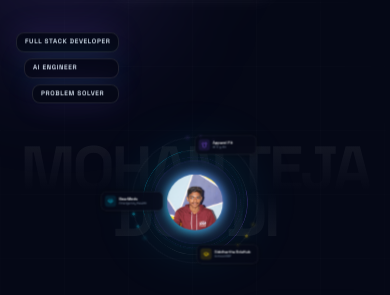
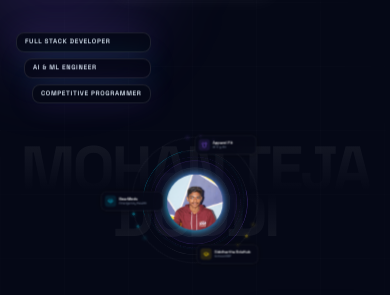
Before and after one commit to mohanteja781112/mohanteja-portfolio, a React (Vite) app in the folder frontend/: page / in a window 390 px wide. Shown: the part 190-485 px from the top of the page. Built offline with nearby package versions, Linux system fonts and the light colour scheme.

Commit message:
Update achievement metrics to Pull Requests

```diff
--- a/frontend/src/components/About.jsx
+++ b/frontend/src/components/About.jsx
@@ -229,15 +229,7 @@ const About = () => {
     <section id="about" className="relative w-full min-h-[100dvh] flex items-center py-20 lg:py-0 px-4 sm:px-8 bg-[#050816] overflow-hidden">
       <BackgroundEffects />
 
-      {/* HUGE BACKGROUND TEXT */}
-      <motion.div
-        style={{ y }}
-        className="absolute inset-0 flex items-center justify-center pointer-events-none z-0 overflow-hidden"
-      >
-        <h1 className="text-[6rem] sm:text-[10rem] md:text-[14rem] lg:text-[20rem] font-black text-transparent bg-clip-text bg-gradient-to-b from-white/[0.03] to-transparent select-none tracking-tighter mix-blend-screen whitespace-nowrap">
-          KNOW ME
-        </h1>
-      </motion.div>
+
 
       <div className="container mx-auto relative z-10 max-w-6xl w-full">
         <div className="grid grid-cols-1 lg:grid-cols-12 gap-3 sm:gap-6 lg:gap-6 xl:gap-8 items-stretch h-full">
--- a/frontend/src/components/Achievements.jsx
+++ b/frontend/src/components/Achievements.jsx
@@ -156,9 +156,9 @@ const milestones = [
 
 const metrics = [
   { label: "Hackathon Awards", value: "2", icon: Trophy },
-  { label: "Open Source Programs", value: "1", icon: Star },
+  { label: "Open Source Program", value: "1", icon: Star },
   { label: "Leadership Roles", value: "1", icon: User },
-  { label: "Teams Competed Against", value: "100+", icon: Users }
+  { label: "Pull Requests", value: "10+", icon: Users }
 ];
 
 const constellationNodes = [
--- a/frontend/src/components/BackgroundEffects.jsx
+++ b/frontend/src/components/BackgroundEffects.jsx
@@ -86,6 +86,12 @@ const BackgroundEffects = () => {
     };
 
     const animate = () => {
+      if (numParticles === 0) {
+        ctx.clearRect(0, 0, canvas.width, canvas.height);
+        // Do not request next frame if no particles, saving massive CPU/battery on mobile
+        return;
+      }
+
       ctx.clearRect(0, 0, canvas.width, canvas.height);
 
       particles.forEach(p => {
@@ -97,19 +103,22 @@ const BackgroundEffects = () => {
       animationFrameId = requestAnimationFrame(animate);
     };
 
-    animate();
+    // Only start loop if particles exist
+    if (numParticles > 0) {
+      animate();
+    }
 
     return () => {
       resizeObserver.disconnect();
-      cancelAnimationFrame(animationFrameId);
+      if (animationFrameId) cancelAnimationFrame(animationFrameId);
     };
   }, []);
 
   return (
     <div className="absolute inset-0 overflow-hidden pointer-events-none z-0">
       <div className="absolute inset-0 bg-[#050816]" />
-      <div className="absolute top-[-20%] left-[-10%] w-[50%] h-[50%] bg-[#8B5CF6]/15 blur-[60px] lg:blur-[120px] rounded-full" />
-      <div className="absolute bottom-[-20%] right-[-10%] w-[50%] h-[50%] bg-[#06B6D4]/10 blur-[60px] lg:blur-[120px] rounded-full" />
+      <div className="absolute top-[-20%] left-[-10%] w-[50%] h-[50%] bg-[#8B5CF6]/15 blur-[40px] md:blur-[80px] lg:blur-[120px] rounded-full will-change-transform" />
+      <div className="absolute bottom-[-20%] right-[-10%] w-[50%] h-[50%] bg-[#06B6D4]/10 blur-[40px] md:blur-[80px] lg:blur-[120px] rounded-full will-change-transform" />
       <div className="absolute inset-0 bg-[linear-gradient(to_right,#ffffff03_1px,transparent_1px),linear-gradient(to_bottom,#ffffff03_1px,transparent_1px)] bg-[size:4rem_4rem] [mask-image:radial-gradient(ellipse_60%_50%_at_50%_50%,#000_70%,transparent_100%)]" />
       <canvas ref={canvasRef} className="absolute inset-0 z-0 opacity-40 pointer-events-none hidden xl:block" />
     </div>
--- a/frontend/src/components/Hero.jsx
+++ b/frontend/src/components/Hero.jsx
@@ -128,10 +128,10 @@ const Hero = () => {
                 Full Stack Developer
               </div>
               <div className="backdrop-blur-md bg-[#050816]/80 border border-white/10 px-2 sm:px-4 lg:px-5 py-1 sm:py-2 lg:py-2.5 rounded-lg sm:rounded-xl lg:rounded-2xl shadow-[0_0_30px_rgba(6,182,212,0.15)] text-[6.5px] sm:text-[8.5px] lg:text-[10px] xl:text-xs font-bold tracking-[0.1em] sm:tracking-[0.15em] lg:tracking-[0.2em] text-slate-300 uppercase ml-2 sm:ml-6 lg:ml-8 transition-transform hover:scale-105 pointer-events-auto">
-                AI Engineer
+                AI & ML Engineer
               </div>
               <div className="backdrop-blur-md bg-[#050816]/80 border border-white/10 px-2 sm:px-4 lg:px-5 py-1 sm:py-2 lg:py-2.5 rounded-lg sm:rounded-xl lg:rounded-2xl shadow-[0_0_30px_rgba(139,92,246,0.15)] text-[6.5px] sm:text-[8.5px] lg:text-[10px] xl:text-xs font-bold tracking-[0.1em] sm:tracking-[0.15em] lg:tracking-[0.2em] text-slate-300 uppercase ml-4 sm:ml-12 lg:ml-16 transition-transform hover:scale-105 pointer-events-auto">
-                Problem Solver
+                Competitive Programmer
               </div>
             </motion.div>
 
--- a/frontend/src/components/HeroVisual.jsx
+++ b/frontend/src/components/HeroVisual.jsx
@@ -62,9 +62,9 @@ const HeroVisual = () => {
         }
       `}</style>
 
-      {/* Mouse Follow Glow */}
+      {/* Mouse Follow Glow - Hidden on mobile to save CPU */}
       <motion.div
-        className="absolute w-64 h-64 bg-[#06B6D4]/20 rounded-full blur-[80px] pointer-events-none"
+        className="hidden md:block absolute w-64 h-64 bg-[#06B6D4]/20 rounded-full blur-[80px] pointer-events-none"
         style={{ x: mouseX, y: mouseY }}
         transition={{ type: "spring", bounce: 0, duration: 0.4 }}
       />
@@ -84,10 +84,10 @@ const HeroVisual = () => {
             <motion.div animate={{ rotate: 360 }} transition={{ duration: 30, repeat: Infinity, ease: "linear" }} className="absolute w-[260px] h-[260px] rounded-full border border-dashed border-[#8B5CF6]/40 pointer-events-none" />
             <motion.div animate={{ rotate: -360 }} transition={{ duration: 40, repeat: Infinity, ease: "linear" }} className="absolute w-[300px] h-[300px] rounded-full border border-white/10 border-t-[#06B6D4]/50 border-b-[#8B5CF6]/50 pointer-events-none" />
 
-            <div className="absolute inset-[-20px] rounded-full border border-white/5 bg-white/5 backdrop-blur-sm pointer-events-none" />
-            <div className="absolute inset-[-40px] rounded-full border border-[#8B5CF6]/20 bg-[#8B5CF6]/5 backdrop-blur-md pointer-events-none" />
+            <div className="absolute inset-[-20px] rounded-full border border-white/5 bg-white/5 md:backdrop-blur-sm pointer-events-none" />
+            <div className="absolute inset-[-40px] rounded-full border border-[#8B5CF6]/20 bg-[#8B5CF6]/5 md:backdrop-blur-md pointer-events-none" />
             {/* The Thick Soft Glow */}
-            <div className="absolute inset-[-4px] rounded-full bg-gradient-to-tr from-[#06B6D4] to-[#8B5CF6] opacity-80 blur-[12px] pointer-events-none" />
+            <div className="absolute inset-[-4px] rounded-full bg-gradient-to-tr from-[#06B6D4] to-[#8B5CF6] opacity-60 md:opacity-80 blur-[8px] md:blur-[12px] pointer-events-none will-change-transform" />
 
             <div className="relative z-10 w-40 h-40 rounded-full shadow-[0_0_30px_rgba(6,182,212,0.5)]">
               <div className="w-full h-full rounded-full overflow-hidden bg-[#050816]">
```
